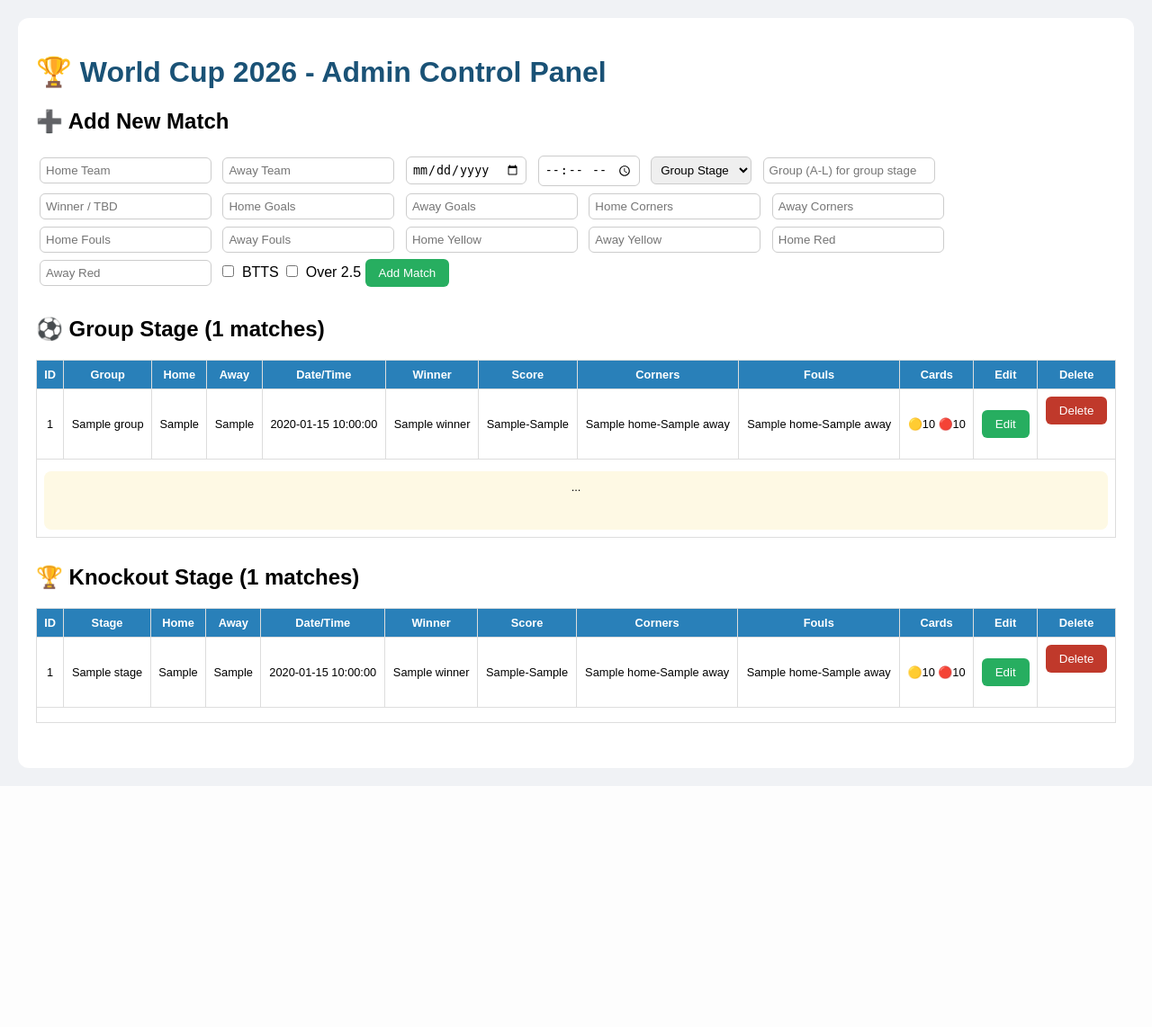
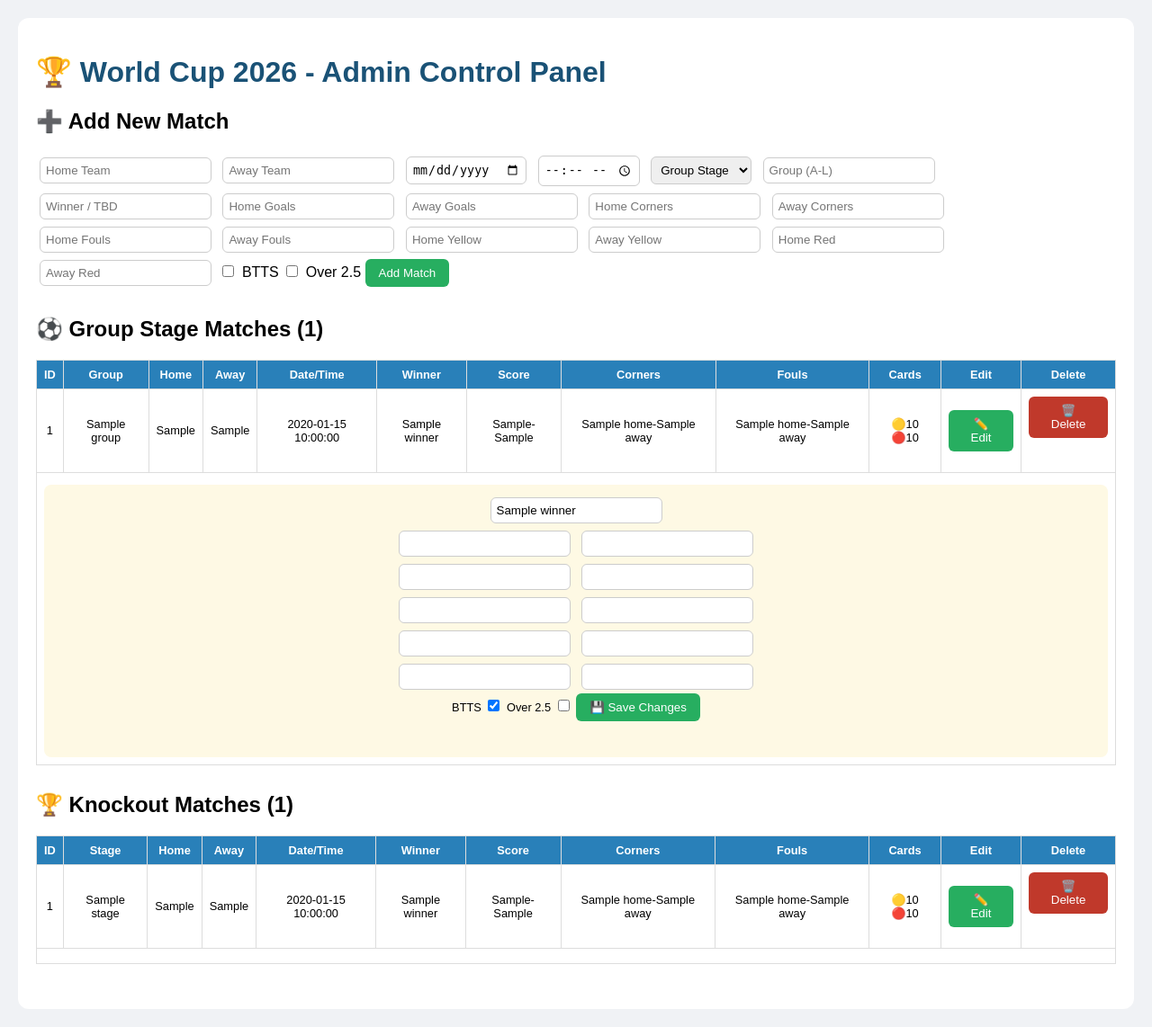
Before and after one commit to 777x36/wc2026-api, a FastAPI app: template templates/admin.html in a window 1280 px wide, after a click on "✏️ Edit". Shown: the whole page at 90% size. Before the commit the page ends 874 px from the top, so only its background shows below. Run offline with FastAPI, Linux system fonts and the light colour scheme; the template is opened without the code that fills it: most values are stand-ins (such as "Sample title", 1, 10 or a date in 2020).

Commit message:
Update admin.html

```diff
--- a/templates/admin.html
+++ b/templates/admin.html
@@ -35,7 +35,7 @@
             <option value="third_place">Third Place</option>
             <option value="final">Final</option>
         </select>
-        <input type="text" name="group" placeholder="Group (A-L) for group stage">
+        <input type="text" name="group" placeholder="Group (A-L)">
         <input type="text" name="winner" placeholder="Winner / TBD" required>
         <input type="number" name="home_goals" placeholder="Home Goals" required>
         <input type="number" name="away_goals" placeholder="Away Goals" required>
@@ -52,9 +52,12 @@
         <button type="submit">Add Match</button>
     </form>
 
-    <h2>⚽ Group Stage ({{ matches|length }} matches)</h2>
+    <h2>⚽ Group Stage Matches ({{ matches|length }})</h2>
     <table border="1">
-        <tr><th>ID</th><th>Group</th><th>Home</th><th>Away</th><th>Date/Time</th><th>Winner</th><th>Score</th><th>Corners</th><th>Fouls</th><th>Cards</th><th>Edit</th><th>Delete</th></tr>
+        <tr>
+            <th>ID</th><th>Group</th><th>Home</th><th>Away</th><th>Date/Time</th>
+            <th>Winner</th><th>Score</th><th>Corners</th><th>Fouls</th><th>Cards</th><th>Edit</th><th>Delete</th>
+        </tr>
         {% for m in matches %}
         <tr>
             <td>{{ m.id }}</td><td>{{ m.group }}</td><td>{{ m.home_team }}</td><td>{{ m.away_team }}</td>
@@ -63,16 +66,36 @@
             <td>{{ m.prediction.corners.home }}-{{ m.prediction.corners.away }}</td>
             <td>{{ m.prediction.fouls.home }}-{{ m.prediction.fouls.away }}</td>
             <td>🟡{{ m.prediction.yellow_cards.total }} 🔴{{ m.prediction.red_cards.total }}</td>
-            <td><button onclick="toggleEdit('g{{ m.id }}')">Edit</button></td>
-            <td><form method="post" action="/admin/delete_match/{{ m.id }}" onsubmit="return confirm('Delete?')"><button class="delete">Delete</button></form></td>
+            <td><button onclick="toggleEdit('g{{ m.id }}')">✏️ Edit</button></td>
+            <td><form method="post" action="/admin/delete_match/{{ m.id }}" onsubmit="return confirm('Delete this match?')"><button class="delete" type="submit">🗑️ Delete</button></form></td>
         </tr>
-        <tr><td colspan="12"><div id="g{{ m.id }}" class="inline-edit"><form method="post" action="/admin/update_match/{{ m.id }}">...</form></div></td></tr>
+        <tr><td colspan="12"><div id="g{{ m.id }}" class="inline-edit">
+            <form method="post" action="/admin/update_match/{{ m.id }}">
+                <input type="text" name="winner" value="{{ m.prediction.winner }}" required><br>
+                <input type="number" name="home_goals" value="{{ m.prediction.home_goals }}" required>
+                <input type="number" name="away_goals" value="{{ m.prediction.away_goals }}" required><br>
+                <input type="number" name="corners_home" value="{{ m.prediction.corners.home }}">
+                <input type="number" name="corners_away" value="{{ m.prediction.corners.away }}"><br>
+                <input type="number" name="fouls_home" value="{{ m.prediction.fouls.home }}">
+                <input type="number" name="fouls_away" value="{{ m.prediction.fouls.away }}"><br>
+                <input type="number" name="yellow_home" value="{{ m.prediction.yellow_cards.home }}">
+                <input type="number" name="yellow_away" value="{{ m.prediction.yellow_cards.away }}"><br>
+                <input type="number" name="red_home" value="{{ m.prediction.red_cards.home }}">
+                <input type="number" name="red_away" value="{{ m.prediction.red_cards.away }}"><br>
+                <label>BTTS <input type="checkbox" name="both_teams_score" {% if m.prediction.both_teams_score %}checked{% endif %}></label>
+                <label>Over 2.5 <input type="checkbox" name="over_2_5" {% if m.prediction.over_2_5 %}checked{% endif %}></label>
+                <button type="submit">💾 Save Changes</button>
+            </form>
+        </div></td></tr>
         {% endfor %}
     </table>
 
-    <h2>🏆 Knockout Stage ({{ knockout|length }} matches)</h2>
+    <h2>🏆 Knockout Matches ({{ knockout|length }})</h2>
     <table border="1">
-        <tr><th>ID</th><th>Stage</th><th>Home</th><th>Away</th><th>Date/Time</th><th>Winner</th><th>Score</th><th>Corners</th><th>Fouls</th><th>Cards</th><th>Edit</th><th>Delete</th></tr>
+        <tr>
+            <th>ID</th><th>Stage</th><th>Home</th><th>Away</th><th>Date/Time</th>
+            <th>Winner</th><th>Score</th><th>Corners</th><th>Fouls</th><th>Cards</th><th>Edit</th><th>Delete</th>
+        </tr>
         {% for m in knockout %}
         <tr>
             <td>{{ m.id }}</td><td>{{ m.stage }}</td><td>{{ m.home_team }}</td><td>{{ m.away_team }}</td>
@@ -81,18 +104,45 @@
             <td>{{ m.prediction.corners.home }}-{{ m.prediction.corners.away }}</td>
             <td>{{ m.prediction.fouls.home }}-{{ m.prediction.fouls.away }}</td>
             <td>🟡{{ m.prediction.yellow_cards.total }} 🔴{{ m.prediction.red_cards.total }}</td>
-            <td><button onclick="toggleEdit('k{{ m.id }}')">Edit</button></td>
-            <td><form method="post" action="/admin/delete_match/{{ m.id }}" onsubmit="return confirm('Delete?')"><button class="delete">Delete</button></form></td>
+            <td><button onclick="toggleEdit('k{{ m.id }}')">✏️ Edit</button></td>
+            <td><form method="post" action="/admin/delete_match/{{ m.id }}" onsubmit="return confirm('Delete this match?')"><button class="delete" type="submit">🗑️ Delete</button></form></td>
         </tr>
-        <tr><td colspan="12"><div id="k{{ m.id }}" class="inline-edit">...</div></td></tr>
+        <tr><td colspan="12"><div id="k{{ m.id }}" class="inline-edit">
+            <form method="post" action="/admin/update_match/{{ m.id }}">
+                <input type="text" name="winner" value="{{ m.prediction.winner }}" required><br>
+                <input type="number" name="home_goals" value="{{ m.prediction.home_goals }}" required>
+                <input type="number" name="away_goals" value="{{ m.prediction.away_goals }}" required><br>
+                <input type="number" name="corners_home" value="{{ m.prediction.corners.home }}">
+                <input type="number" name="corners_away" value="{{ m.prediction.corners.away }}"><br>
+                <input type="number" name="fouls_home" value="{{ m.prediction.fouls.home }}">
+                <input type="number" name="fouls_away" value="{{ m.prediction.fouls.away }}"><br>
+                <input type="number" name="yellow_home" value="{{ m.prediction.yellow_cards.home }}">
+                <input type="number" name="yellow_away" value="{{ m.prediction.yellow_cards.away }}"><br>
+                <input type="number" name="red_home" value="{{ m.prediction.red_cards.home }}">
+                <input type="number" name="red_away" value="{{ m.prediction.red_cards.away }}"><br>
+                <label>BTTS <input type="checkbox" name="both_teams_score" {% if m.prediction.both_teams_score %}checked{% endif %}></label>
+                <label>Over 2.5 <input type="checkbox" name="over_2_5" {% if m.prediction.over_2_5 %}checked{% endif %}></label>
+                <button type="submit">💾 Save Changes</button>
+            </form>
+        </div></td></tr>
         {% endfor %}
     </table>
 </div>
+
 <script>
 function toggleEdit(id) {
     var el = document.getElementById(id);
-    el.style.display = el.style.display === "block" ? "none" : "block";
+    if (el) {
+        if (el.style.display === "none" || el.style.display === "") {
+            el.style.display = "block";
+        } else {
+            el.style.display = "none";
+        }
+    } else {
+        console.error("Element not found: " + id);
+    }
 }
 </script>
+
 </body>
 </html>
```
